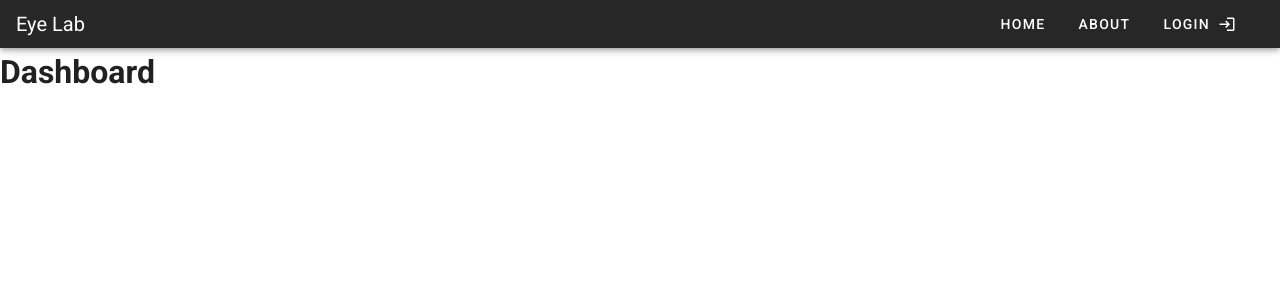
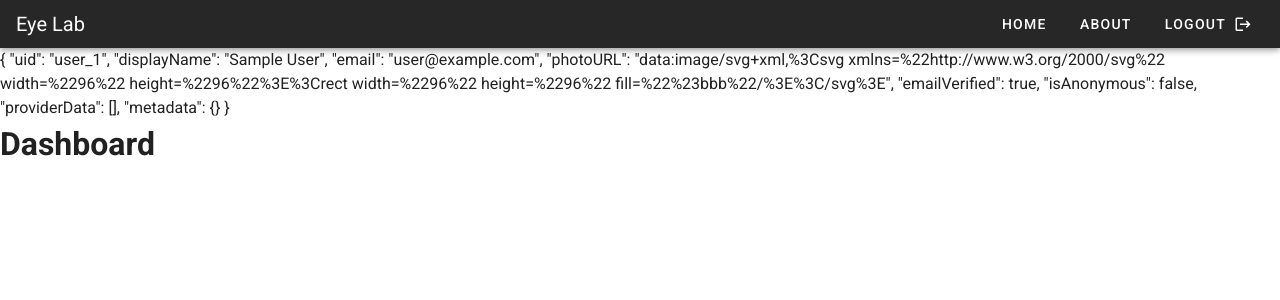
Before and after one commit to ruxailab/web-eye-tracker-front, a Vue app: page /dashboard in a window 1280 px wide. Shown: the top 300 px of the page. Built offline with nearby package versions, Linux system fonts and the light colour scheme; no server answers; sample sign-in values are in the browser's storage.

Commit message:
added logout

```diff
--- a/src/components/Toolbar.vue
+++ b/src/components/Toolbar.vue
@@ -10,9 +10,31 @@
     <v-btn text dark to="/about" v-if="$route.name != 'About'">
       About
     </v-btn>
-    <v-btn text dark class="mr-4" to="/login" v-if="$route.name != 'Login'">
+    <v-btn
+      text
+      dark
+      to="/login"
+      v-if="$route.name != 'Login' && $store.state.auth.user == null"
+    >
       Login
       <v-icon right>mdi-login</v-icon>
     </v-btn>
+    <v-btn text dark v-if="$store.state.auth.user != null" @click="logout()">
+      Logout
+      <v-icon right>mdi-logout</v-icon>
+    </v-btn>
   </v-app-bar>
 </template>
+
+<script>
+import auth from '@/models/auth'
+
+export default {
+  methods: {
+    logout() {
+      auth.logout()
+      this.$store.commit('setUser', null)
+    }
+  }
+}
+</script>
--- a/src/models/auth.js
+++ b/src/models/auth.js
@@ -10,12 +10,6 @@ export default {
         await auth.logout()
     },
 
-    isLoggedIn: async () => {
-        var auth = await auth.getCurrentUser()
-        if (auth == null) return false
-        return true
-    },
-
     autoSignIn: async () => {
         var user = await auth.getCurrentUser()
         return user
--- a/src/store/auth.js
+++ b/src/store/auth.js
@@ -6,10 +6,6 @@ export default {
     loading: null,
   },
   getters: {
-    isLoggedIn(state) {
-      if (state.user) return true;
-      return false;
-    },
     getLoading(state) {
       return state.loading;
     },
--- a/src/views/Dashboard.vue
+++ b/src/views/Dashboard.vue
@@ -1,6 +1,7 @@
 <template>
   <div>
     <toolbar />
+    {{$store.state.auth.user}}
     <h1>Dashboard</h1>
   </div>
 </template>
--- a/src/views/Login.vue
+++ b/src/views/Login.vue
@@ -44,9 +44,10 @@ export default {
     Toolbar,
   },
   methods: {
-      login() {
-          this.$store.dispatch('signinwithgoogle')
-      }
-  }
+    async login() {
+      await this.$store.dispatch("signinwithgoogle");
+      this.$router.push("/dashboard");
+    },
+  },
 };
 </script>
```
